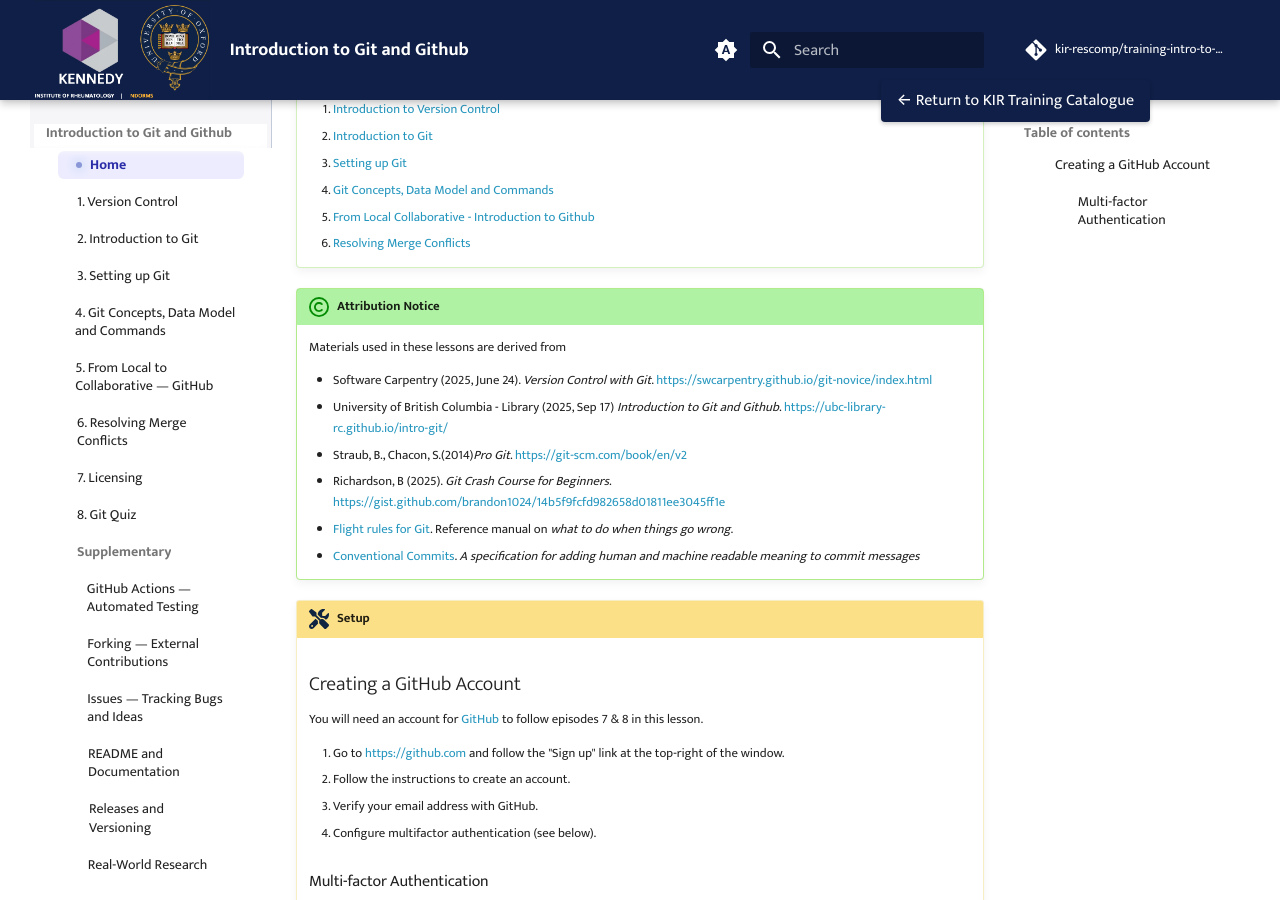
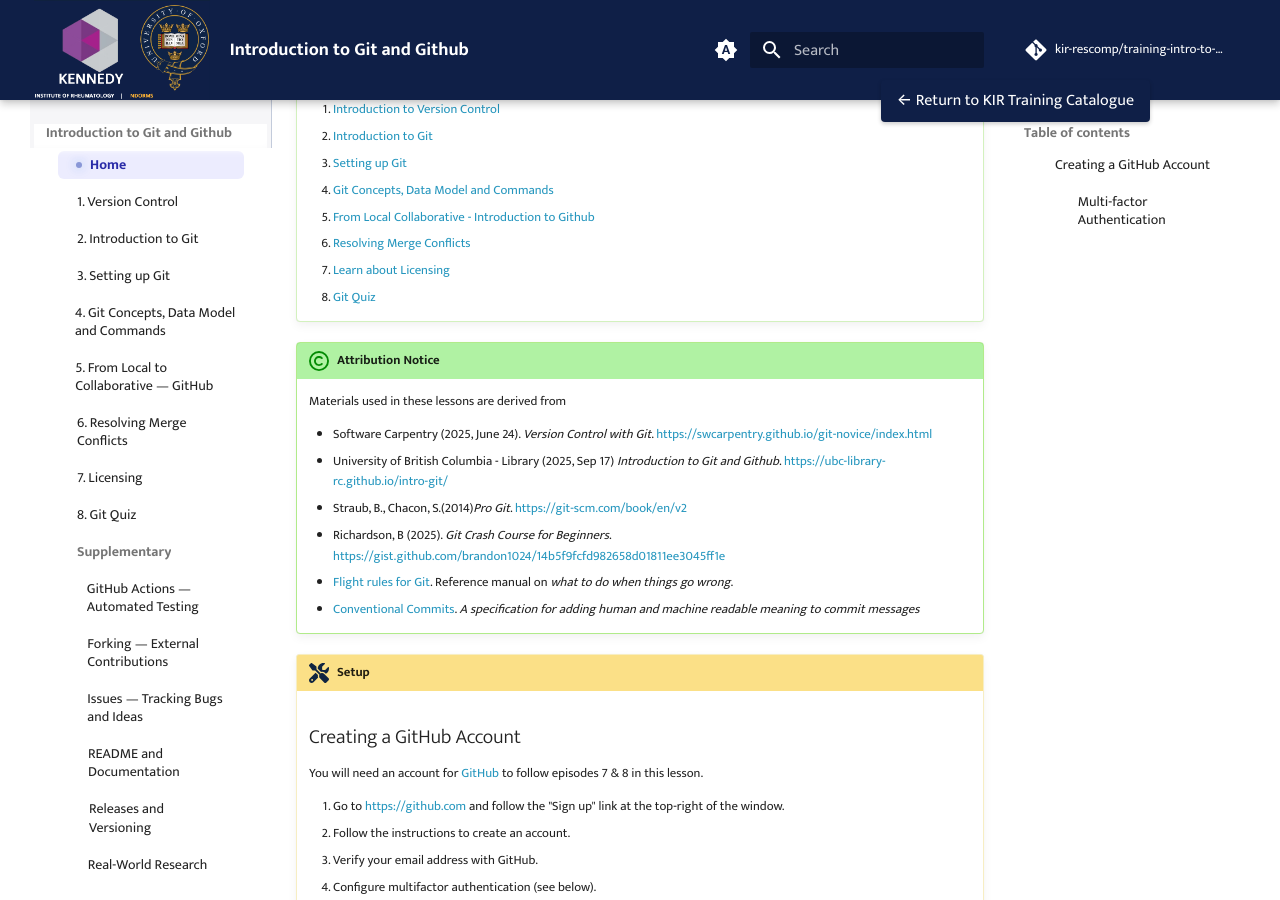
Before and after one commit to kir-rescomp/training-intro-to-git-github, an MkDocs documentation site: the page built from docs/index.md, in a window 1280 px wide and 900 px high, scrolled down 593 px. Built offline with MkDocs 1.6.1 and Material for MkDocs 9.7.7, drawn with Linux system fonts in a browser that asks for light colours; comment, search, counter and statistics services are not loaded.

Commit message:
update TOC

```diff
--- a/docs/index.md
+++ b/docs/index.md
@@ -32,6 +32,8 @@
     4. [Git Concepts, Data Model and Commands](./4.git_model_commands.md)
     5. [From Local Collaborative - Introduction to Github](./5.from_git_to_github.md)
     6. [Resolving Merge Conflicts](6.conflicts.md)
+    7. [Learn about Licensing](./7.licensing.md)
+    8. [Git Quiz](./8.git_quiz.md)
 
 
 
```
